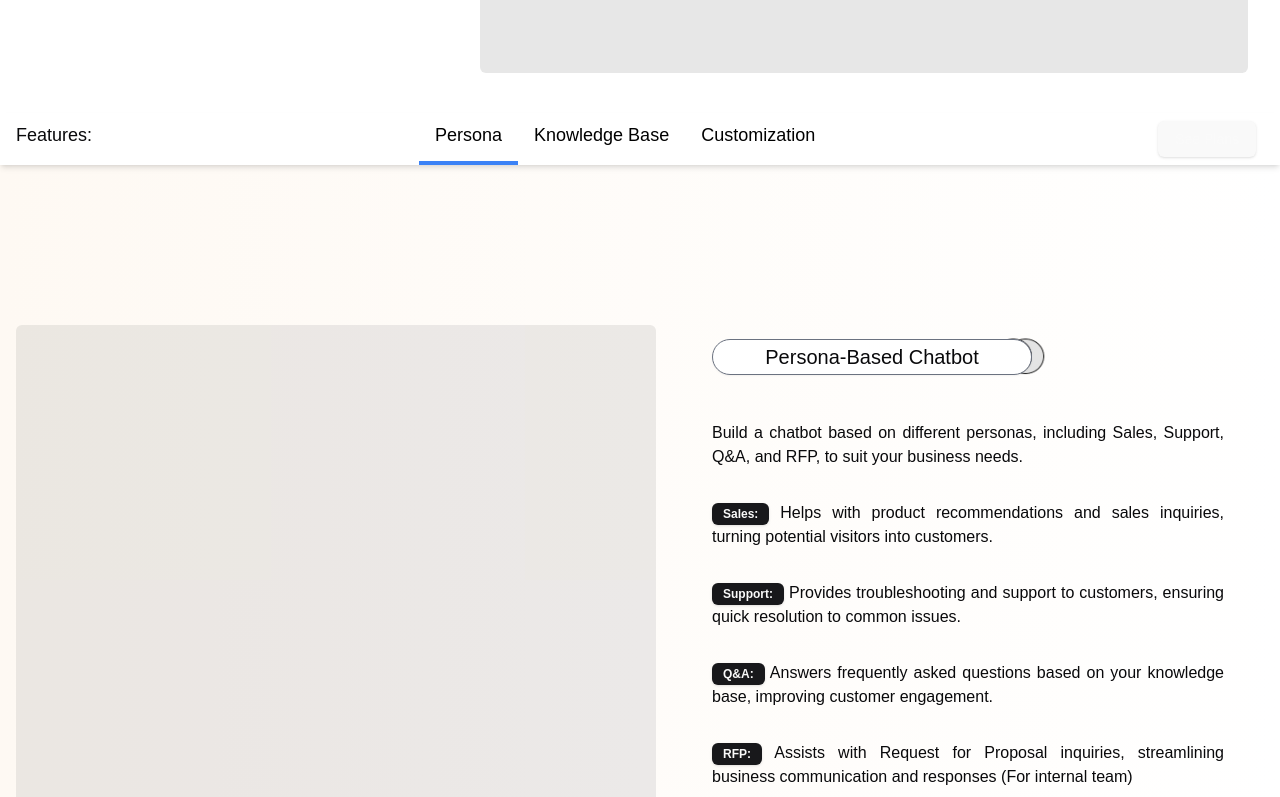
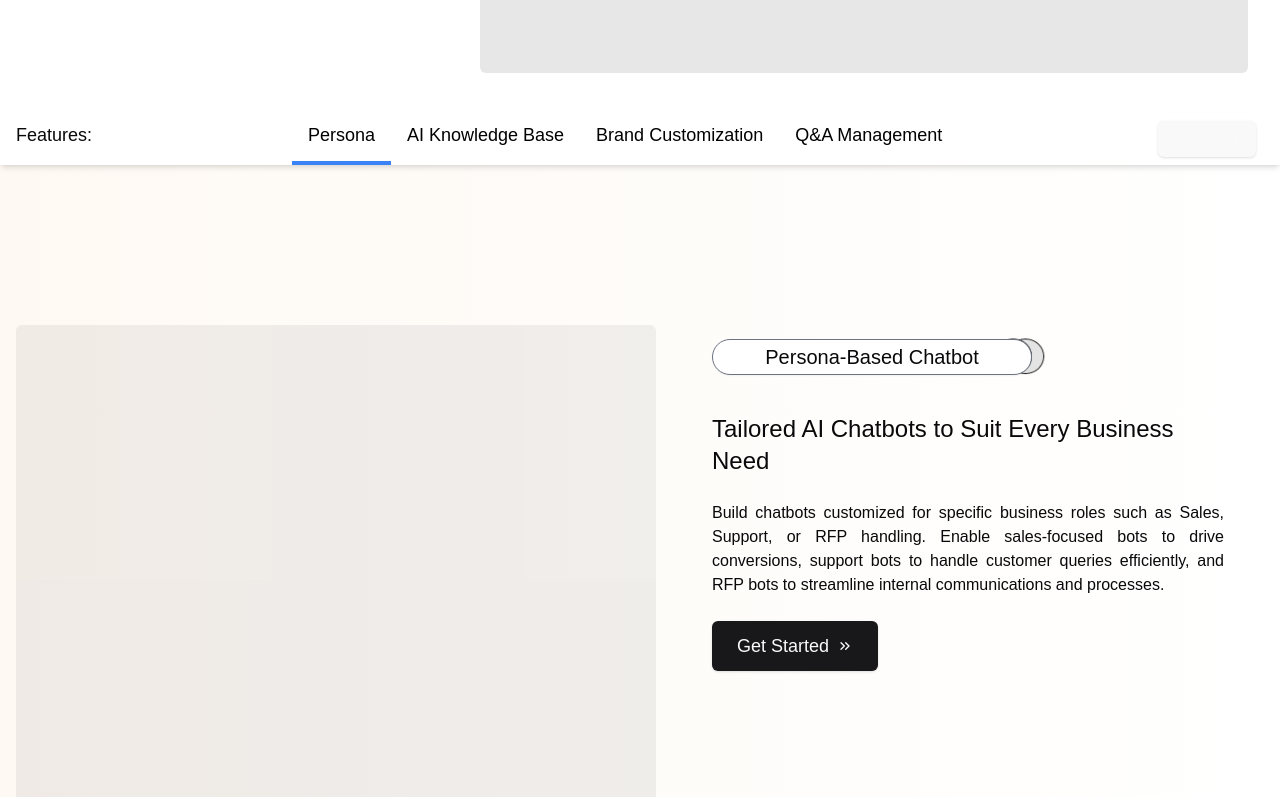
Before and after one commit to Sudeepktiwari/spark-home, a React (Vite) app: page / in a window 1280 px wide. Shown: the part 1623-2420 px from the top of the page. Built offline with nearby package versions, Linux system fonts and the light colour scheme.

Commit message:
qna-added

```diff
--- a/src/pages/home/Features/customization.tsx
+++ b/src/pages/home/Features/customization.tsx
@@ -22,10 +22,15 @@ const Customization = () => {
             className="h-16 w-16 relative z-0 right-12 top-0.5"
           />
         </div>
+        <p className="text-2xl font-light">
+          Tailor Your Chatbot to Perfectly Match Your Brand Identity
+        </p>
         <p className="text-justify 2xl:text-2xl">
-          Customize the chatbot's appearance to match your brand, including
-          color themes and personalized messaging that reflects your brand
-          values.
+          Tailor the chatbot’s appearance to align with your brand’s colors,
+          fonts, and messaging style. Deliver a consistent customer experience
+          that resonates with your brand values and voice. Customize greetings,
+          and responses to create a unique and engaging experience across all
+          customer touchpoints.
         </p>
         <Button className="text-lg lg:p-6 font-thin">
           Get Started <ChevronsRight />
--- a/src/pages/home/Features/features.tsx
+++ b/src/pages/home/Features/features.tsx
@@ -2,15 +2,24 @@ import { useRef, useState, useEffect } from "react";
 import Customization from "./customization";
 import KnowledgeBase from "./knowledge-base";
 import Persona from "./persona";
-import { Menu, X, LibraryBig, SquarePen, UserPen } from "lucide-react";
+import {
+  Menu,
+  X,
+  LibraryBig,
+  SquarePen,
+  UserPen,
+  BadgeHelp,
+} from "lucide-react";
 import FixedNavBar from "./fixed-nav-bar";
 import { Button } from "@/components/ui/button";
+import Qna from "./qna";
 
 const Features = () => {
   const featuresBarRef = useRef<HTMLDivElement>(null);
   const personaRef = useRef<HTMLDivElement>(null);
   const knowledgeBaseRef = useRef<HTMLDivElement>(null);
   const customizationRef = useRef<HTMLDivElement>(null);
+  const qnaRef = useRef<HTMLDivElement>(null);
 
   const [isFeaturesNavVisible, setIsFeaturesNavVisible] = useState(false);
   const [activeButton, setActiveButton] = useState<string>("persona");
@@ -22,6 +31,7 @@ const Features = () => {
       persona: personaRef,
       knowledgeBase: knowledgeBaseRef,
       customization: customizationRef,
+      qna: qnaRef,
     }[section];
 
     if (sectionRef?.current) {
@@ -76,6 +86,8 @@ const Features = () => {
         return "Knowledge Base";
       case "customization":
         return "Customization";
+      case "qna":
+        return "QnA";
       default:
         return "";
     }
@@ -104,7 +116,7 @@ const Features = () => {
             </div>
           </div>
           {isOpen && (
-            <div className="absolute top-16 left-0 w-48 bg-white border rounded-lg shadow-lg">
+            <div className="absolute top-16 left-4 w-[25vw] z-40 bg-white border rounded-lg shadow-lg">
               <ul className="py-2">
                 <li
                   className="flex items-center gap-2 px-4 py-2 hover:bg-gray-100 cursor-pointer"
@@ -120,7 +132,7 @@ const Features = () => {
                   }
                 >
                   <LibraryBig size={18} />
-                  Knowledge Base
+                  AI Knowledge Base
                 </li>
                 <li
                   className="flex items-center gap-2 px-4 py-2 hover:bg-gray-100 cursor-pointer"
@@ -129,7 +141,14 @@ const Features = () => {
                   }
                 >
                   <SquarePen size={18} />
-                  Customization
+                  Brand Customization
+                </li>
+                <li
+                  className="flex items-center gap-2 px-4 py-2 hover:bg-gray-100 cursor-pointer"
+                  onClick={() => handleNavClick(qnaRef, "qna")}
+                >
+                  <BadgeHelp size={18} />
+                  Q&A Management
                 </li>
               </ul>
             </div>
@@ -144,6 +163,7 @@ const Features = () => {
             personaRef={personaRef}
             knowledgeBaseRef={knowledgeBaseRef}
             customizationRef={customizationRef}
+            qnaRef={qnaRef}
             activeButton={activeButton}
             onSetActiveButton={handleSetActiveButton}
           />
@@ -157,6 +177,7 @@ const Features = () => {
             personaRef={personaRef}
             knowledgeBaseRef={knowledgeBaseRef}
             customizationRef={customizationRef}
+            qnaRef={qnaRef}
             activeButton={activeButton}
             onSetActiveButton={handleSetActiveButton}
           />
@@ -176,7 +197,7 @@ const Features = () => {
             </button>
 
             {isOpen && (
-              <div className="relative z-50 top-1 left-0 w-48 bg-white border rounded-lg shadow-lg">
+              <div className="relative z-20 top-1 left-0 w-[25vw] bg-white border rounded-lg shadow-lg">
                 <ul className="py-2">
                   <li
                     className="flex items-center gap-2 px-4 py-2 hover:bg-gray-100 cursor-pointer"
@@ -192,7 +213,7 @@ const Features = () => {
                     }
                   >
                     <LibraryBig size={18} />
-                    Knowledge Base
+                    AI Knowledge Base
                   </li>
                   <li
                     className="flex items-center gap-2 px-4 py-2 hover:bg-gray-100 cursor-pointer"
@@ -201,7 +222,14 @@ const Features = () => {
                     }
                   >
                     <SquarePen size={18} />
-                    Customization
+                    Brand Customization
+                  </li>
+                  <li
+                    className="flex items-center gap-2 px-4 py-2 hover:bg-gray-100 cursor-pointer"
+                    onClick={() => handleNavClick(qnaRef, "qna")}
+                  >
+                    <BadgeHelp size={18} />
+                    Q&A management
                   </li>
                 </ul>
               </div>
@@ -226,6 +254,9 @@ const Features = () => {
       <div ref={customizationRef} className="min-h-screen py-20">
         <Customization />
       </div>
+      <div ref={qnaRef} className="min-h-screen py-20">
+        <Qna />
+      </div>
     </div>
   );
 };
--- a/src/pages/home/Features/fixed-nav-bar.tsx
+++ b/src/pages/home/Features/fixed-nav-bar.tsx
@@ -67,6 +67,7 @@ interface FixedNavBarProps {
   personaRef: RefObject<HTMLDivElement>;
   knowledgeBaseRef: RefObject<HTMLDivElement>;
   customizationRef: RefObject<HTMLDivElement>;
+  qnaRef: RefObject<HTMLDivElement>;
   activeButton: string;
   onSetActiveButton: (section: string) => void;
 }
@@ -99,7 +100,7 @@ const FixedNavBar: React.FC<FixedNavBarProps> = ({
           } text-lg bg-white pb-10 pt-0 text-black hover:bg-gray-100 focus:outline-none shadow-none`}
           onClick={() => onSetActiveButton("knowledgeBase")}
         >
-          Knowledge Base
+          AI Knowledge Base
         </Button>
         <Button
           className={`block rounded-none ${
@@ -109,7 +110,17 @@ const FixedNavBar: React.FC<FixedNavBarProps> = ({
           } text-lg bg-white pb-10 pt-0 text-black hover:bg-gray-100 focus:outline-none shadow-none`}
           onClick={() => onSetActiveButton("customization")}
         >
-          Customization
+          Brand Customization
+        </Button>
+        <Button
+          className={`block rounded-none ${
+            activeButton === "qna"
+              ? "border-b-4 border-blue-500 border-x-0 border-t-0"
+              : "border-none"
+          } text-lg bg-white pb-10 pt-0 text-black hover:bg-gray-100 focus:outline-none shadow-none`}
+          onClick={() => onSetActiveButton("qna")}
+        >
+          Q&A Management
         </Button>
       </div>
       <div>
--- a/src/pages/home/Features/persona.tsx
+++ b/src/pages/home/Features/persona.tsx
@@ -8,7 +8,7 @@ const Persona = () => {
   return (
     <div className="lg:flex px-4 lg:mt-10 mt-0 lg:gap-10 lg:mr-2">
       <Skeleton className="lg:h-[80vh] lg:w-[50vw] w-[90vw] h-[30vh] md:h-[90vh]" />
-      <div className="space-y-8 m-0 lg:m-4 lg:w-[40vw] mt-10 lg:mt-0 ">
+      <div className="space-y-6 m-0 lg:m-4 lg:w-[40vw] mt-10 lg:mt-0 ">
         <div className="flex items-center">
           <Button
             variant={"outline"}
@@ -23,11 +23,20 @@ const Persona = () => {
             className="h-16 w-16 relative z-0 right-12 top-0.5"
           />
         </div>
+        <p className="text-2xl font-light">
+          Tailored AI Chatbots to Suit Every Business Need
+        </p>
         <p className="text-justify 2xl:text-xl">
+          Build chatbots customized for specific business roles such as Sales,
+          Support, or RFP handling. Enable sales-focused bots to drive
+          conversions, support bots to handle customer queries efficiently, and
+          RFP bots to streamline internal communications and processes.
+        </p>
+        {/* <p className="text-justify 2xl:text-xl">
           Build a chatbot based on different personas, including Sales, Support,
           Q&A, and RFP, to suit your business needs.
-        </p>
-        <p className="text-justify 2xl:text-xl">
+        </p> */}
+        {/* <p className="text-justify 2xl:text-xl">
           <Badge>Sales:</Badge> Helps with product recommendations and sales
           inquiries, turning potential visitors into customers.
         </p>
@@ -42,7 +51,7 @@ const Persona = () => {
         <p className="text-justify 2xl:text-xl">
           <Badge>RFP:</Badge> Assists with Request for Proposal inquiries,
           streamlining business communication and responses (For internal team)
-        </p>
+        </p> */}
         <Button className="text-lg lg:p-6 font-thin">
           Get Started <ChevronsRight />
         </Button>
--- a/src/pages/home/Features/knowledge-base.tsx
+++ b/src/pages/home/Features/qna.tsx
@@ -3,7 +3,7 @@ import { Skeleton } from "@/components/ui/skeleton";
 import { ChevronsRight } from "lucide-react";
 import t1 from "../../../assets/t1.png";
 
-const KnowledgeBase = () => {
+const Qna = () => {
   return (
     <div className="lg:flex p-4 lg:pt-24 gap-16 lg:mr-2">
       <Skeleton className="lg:h-[80vh] lg:w-[50vw] w-[90vw] h-[30vh] md:h-[90vh] my-10 lg:my-0 " />
@@ -11,10 +11,10 @@ const KnowledgeBase = () => {
         <div className="flex items-center">
           <Button
             variant={"outline"}
-            className=" lg:w-[25vw] text-xl 2xl:text-2xl font-light
-            rounded-full border-gray-500 hover:bg-white z-10"
+            className=" lg:w-[25vw] text-xl 2xl:text-2xl font-light rounded-full
+           border-gray-500 hover:bg-white z-10"
           >
-            AI Knowledge Base
+            Q&A Management
           </Button>
           <img
             src={t1}
@@ -23,19 +23,17 @@ const KnowledgeBase = () => {
           />
         </div>
         <p className="text-2xl font-light">
-          Centralize, Automate, and Elevate Your Knowledge Management
+          Refine, Improve, and Optimize Your Knowledge Continuously
         </p>
         <p className="text-justify 2xl:text-2xl">
-          SparkAgentAI provides a centralized hub for managing all your
-          knowledge sources. Easily upload documents, such as FRDs, PRDs, and
-          legacy FAQs, or integrate seamlessly with internal data systems like
-          Google Drive, SharePoint, and more. You can also scrape content from
-          your website to generate FAQs, help articles, and key insights that
-          can be linked directly to your chatbot.
+          Ensure accurate responses by filtering and updating unanswered or
+          low-rated queries. Continuously improve the chatbot’s performance by
+          updating the knowledge base with relevant and frequently asked
+          questions to enhance customer support and satisfaction.
         </p>
         <p className="text-justify 2xl:text-2xl">
-          With SparkAgentAI’s knowledge base, keep your customer support
-          accurate, consistent, and always up to date.
+          Your chatbot evolves with every conversation, ensuring smarter and
+          more effective support for your customers.
         </p>
         <Button className="text-lg lg:p-6 font-thin">
           Get Started <ChevronsRight />
@@ -45,4 +43,4 @@ const KnowledgeBase = () => {
   );
 };
 
-export default KnowledgeBase;
+export default Qna;
```
